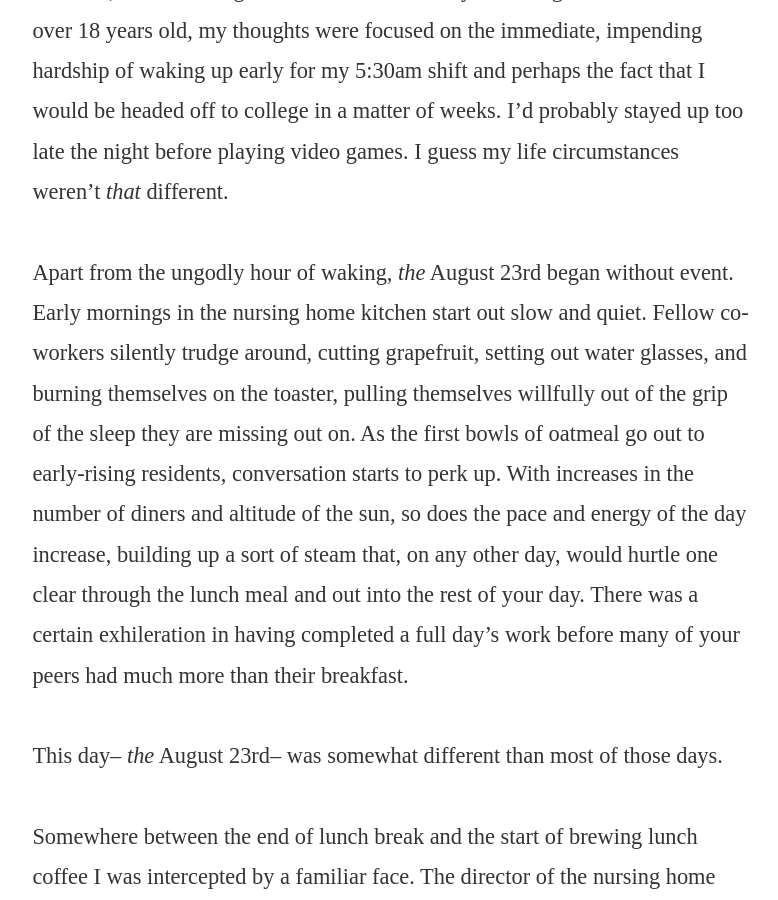
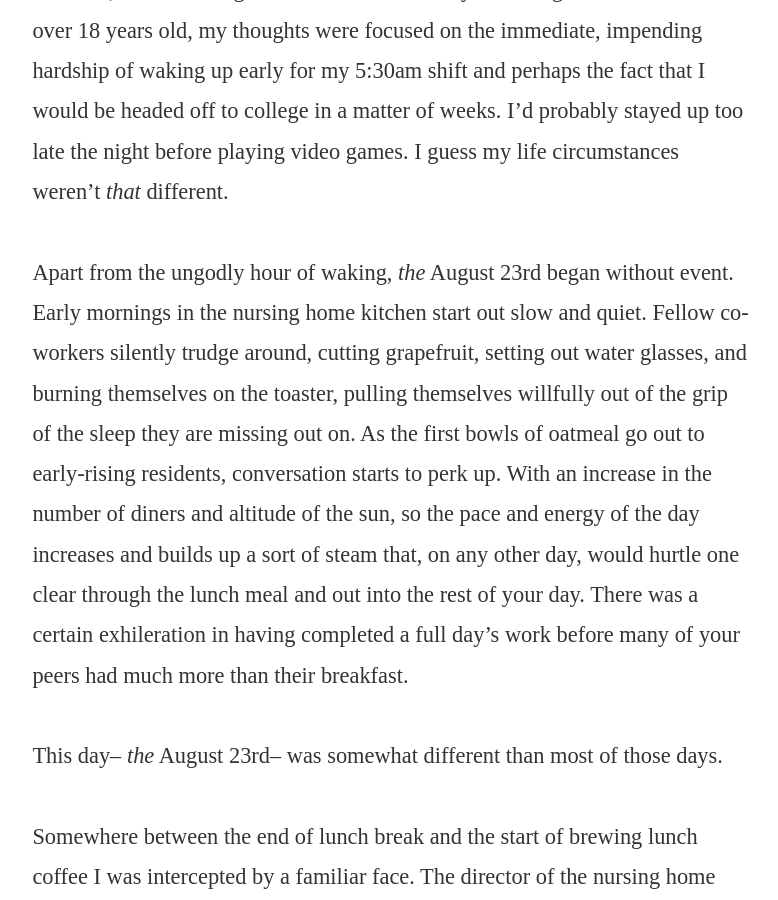
Before and after one commit to feilb/feilb.github.io, a Jekyll site: the page built from _posts/2013-08-23-just-another-day.markdown, in a window 1280 px wide and 900 px high, scrolled down 816 px. Shown: the whole window, without its empty margins (350-1128 px from the left). Built offline with Jekyll 4.4.1, drawn with Linux system fonts in a browser that asks for light colours; nearby versions of some CDN libraries.

Commit message:
Updated 2013-08-23-just-another-day.markdown

```diff
--- a/_posts/2013-08-23-just-another-day.markdown
+++ b/_posts/2013-08-23-just-another-day.markdown
@@ -12,7 +12,7 @@ Yet.
 
 Back up 10 years and a day and, while my life circumstances were much different, the date "August 23rd" held a similarly trivial significance. At a little over 18 years old, my thoughts were focused on the immediate, impending hardship of waking up early for my 5:30am shift and perhaps the fact that I would be headed off to college in a matter of weeks. I'd probably stayed up too late the night before playing video games. I guess my life circumstances weren't _that_ different.
 
-Apart from the ungodly hour of waking, _the_ August 23rd began without event. Early mornings in the nursing home kitchen start out slow and quiet. Fellow co-workers silently trudge around, cutting grapefruit, setting out water glasses, and burning themselves on the toaster, pulling themselves willfully out of the grip of the sleep they are missing out on. As the first bowls of oatmeal go out to early-rising residents, conversation starts to perk up. With increases in the number of diners and altitude of the sun, so does the pace and energy of the day increase, building up a sort of steam that, on any other day, would hurtle one clear through the lunch meal and out into the rest of your day. There was a certain exhileration in having completed a full day's work before many of your peers had much more than their breakfast.
+Apart from the ungodly hour of waking, _the_ August 23rd began without event. Early mornings in the nursing home kitchen start out slow and quiet. Fellow co-workers silently trudge around, cutting grapefruit, setting out water glasses, and burning themselves on the toaster, pulling themselves willfully out of the grip of the sleep they are missing out on. As the first bowls of oatmeal go out to early-rising residents, conversation starts to perk up. With an increase in the number of diners and altitude of the sun, so the pace and energy of the day increases and builds up a sort of steam that, on any other day, would hurtle one clear through the lunch meal and out into the rest of your day. There was a certain exhileration in having completed a full day's work before many of your peers had much more than their breakfast.
 
 This day-- _the_ August 23rd-- was somewhat different than most of those days.
 
```
